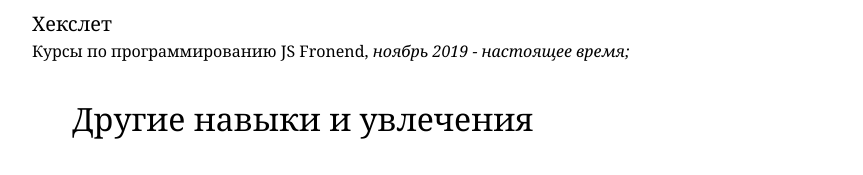
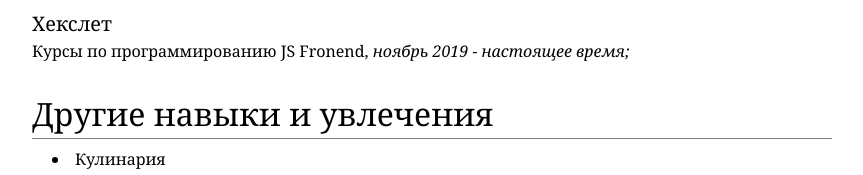
Before and after one commit to khloptsevps/myHexlet, a plain HTML site: page index.html in a window 1280 px wide. Shown: the part 756-931 px from the top of the page, without its empty margins (208-1071 px from the left). Drawn offline with Linux system fonts and the light colour scheme.

Commit message:
Update index.html

```diff
--- a/index.html
+++ b/index.html
@@ -33,10 +33,10 @@
                 <p>Бакалавр инфокоммуникационных систем, <span class="text">сентябрь 2017 - настоящее время;</span></p>
                 <h3>Хекслет</h3>
                 <p>Курсы по программированию JS Fronend, <span class="text">ноябрь 2019 - настоящее время;</span></p>
-                        <h2><ul>Другие навыки и увлечения</ul></h2>
-                                <li class="ulist">Кулинария</li>
-                                <li class="ulist">Компьютерные игры</li>
-                                <li class="ulistclose">Прогулки на свежем воздухе</li>
+                <h2>Другие навыки и увлечения</h2>
+                <li class="ulist">Кулинария</li>
+                <li class="ulist">Компьютерные игры</li>
+                <li class="ulistclose">Прогулки на свежем воздухе</li>
             </div>
             <div id="footer">
                 <h4>Петр Хлопцев</h4>
```
